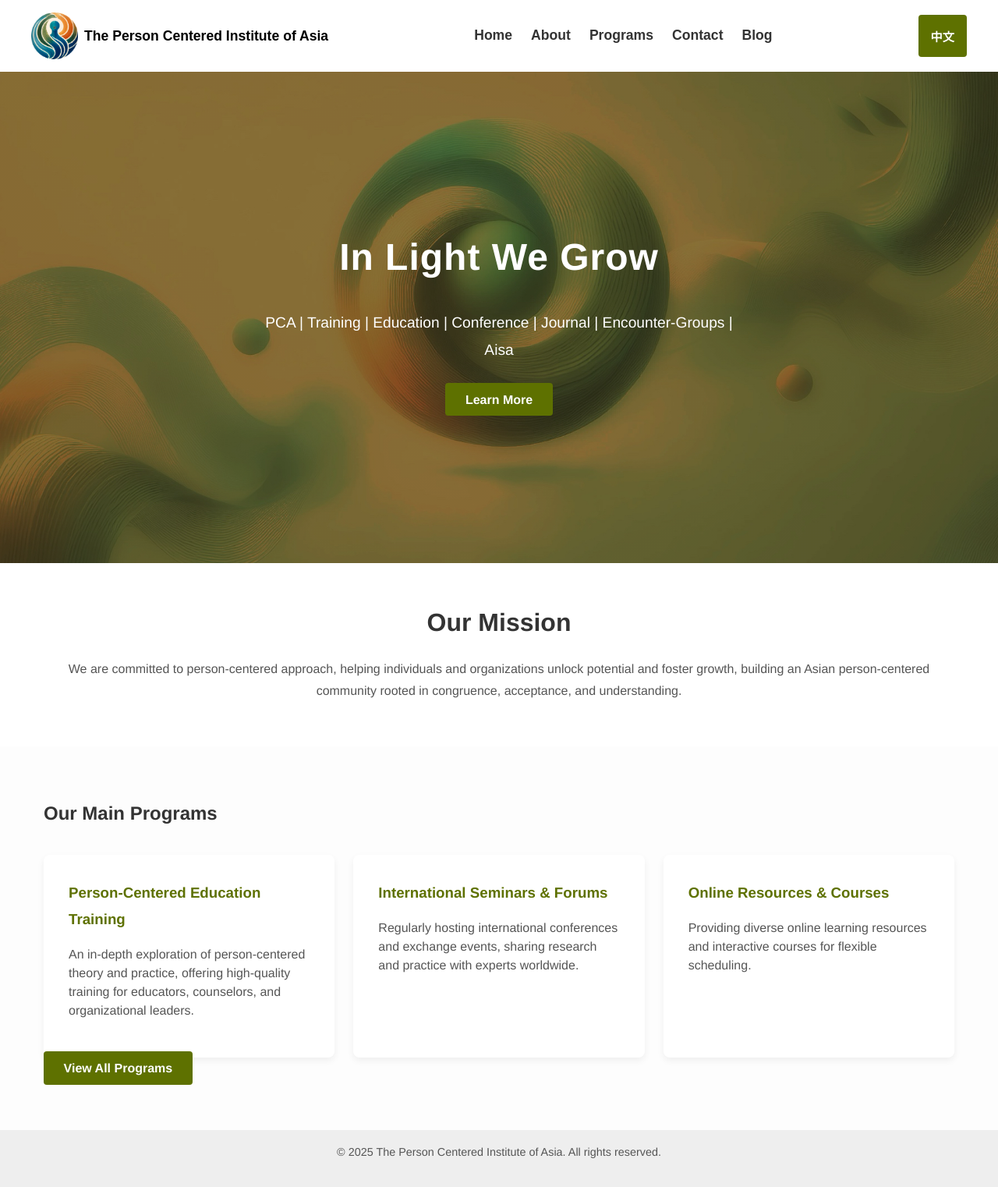
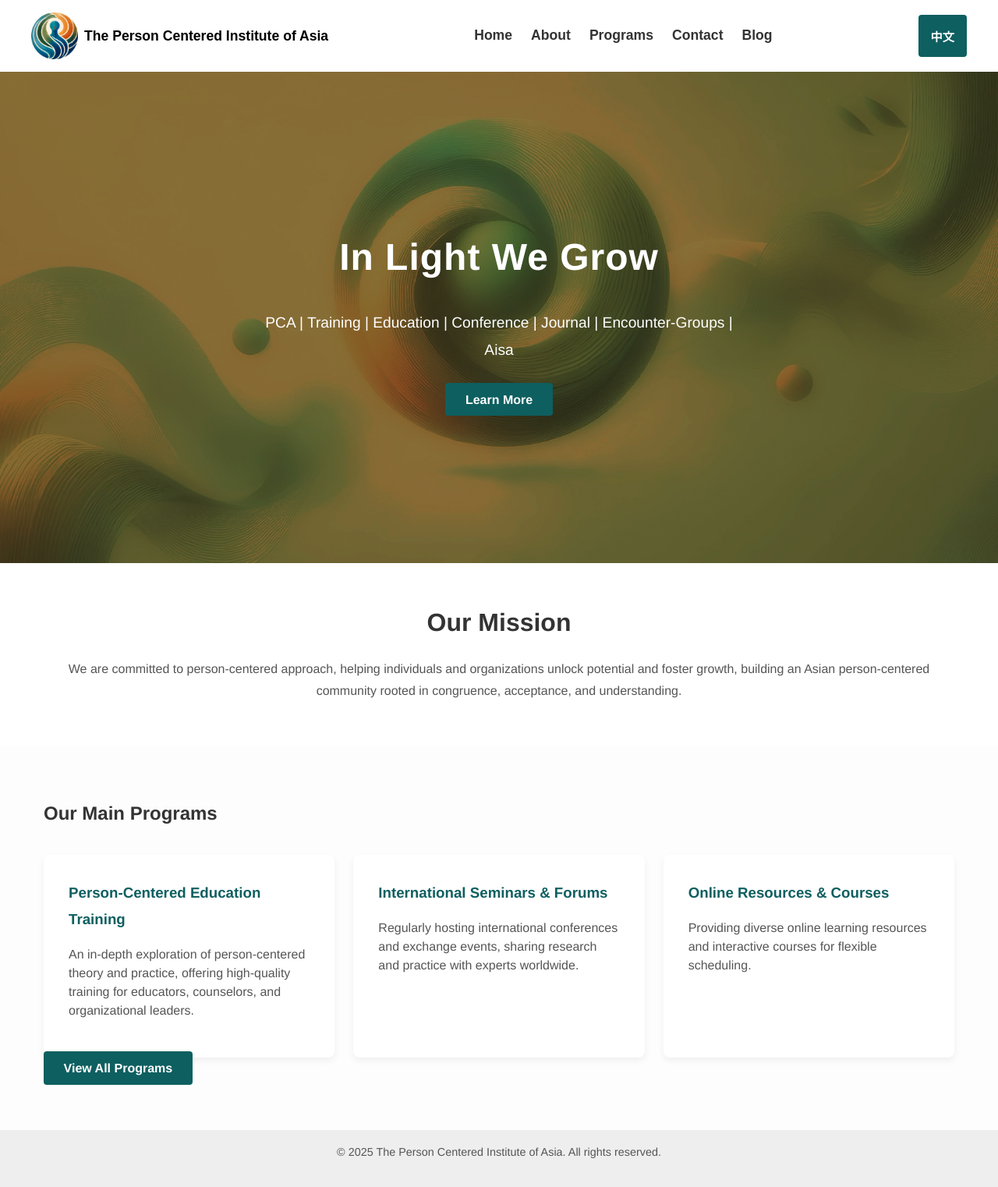
Before and after one commit to YeeLiu611/YeeLiu611, a Jekyll site: the page built from index.md, in a window 1280 px wide. Shown: the whole page at 78% size. Built offline with Jekyll 4.4.1, drawn with Linux system fonts in a browser that asks for light colours; a script that is not in the unit is left out.

Commit message:
Update style.css

```diff
--- a/css/style.css
+++ b/css/style.css
@@ -1,8 +1,8 @@
 /* ========== 1) 全局 CSS 变量 ========== */
 :root {
-  --color-primary: #5e7100;    /* 蓝绿色 */
-  --color-secondary: #ff8a00;  /* 橙色 */
-  --color-accent: #84ab5b;     /* 深绿或其他相近色 */
+  --color-primary: #0E5F60;    /* 蓝绿色 */
+  --color-secondary: #ba6503;  /* 橙色 */
+  --color-accent: #62a8aa;     /* 深绿或其他相近色 */
   --color-dark: #333;
   --color-light: #fff;
   --color-bg: #fdfdfd;         /* 比原先略微更亮 */
```
